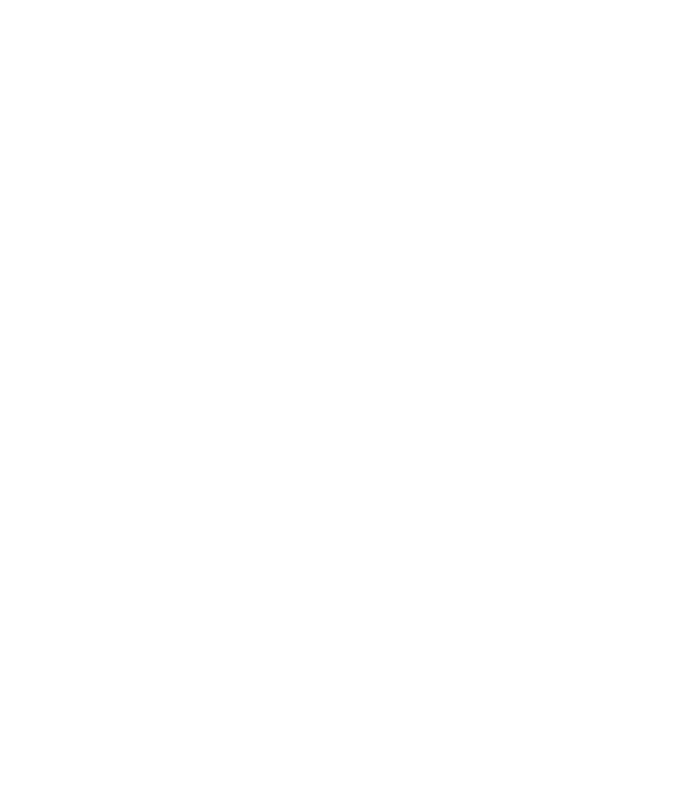
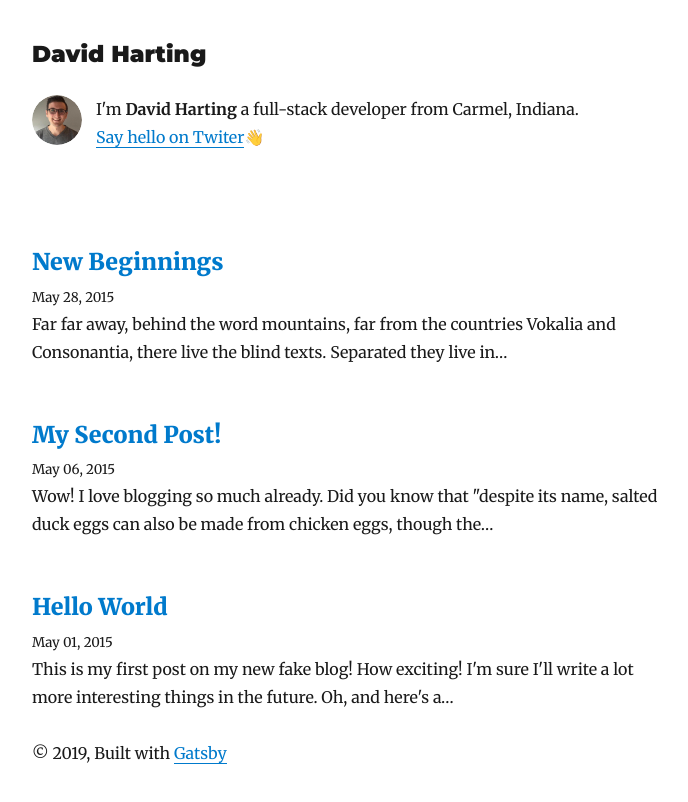
Before and after one commit to davidharting/personal-site, a Gatsby site: page /posts in a window 1280 px wide. Before the commit this address had no page. Shown: the whole page, without its empty margins (293-981 px from the left). Built offline with nearby package versions, Linux system fonts and the light colour scheme; Gatsby itself is replaced by a stand-in of ours; some packages are replaced by stand-ins of ours.

Commit message:
add main home page separate from blog roll

```diff
--- /dev/null
+++ b/src/pages/posts.js
@@ -0,0 +1,70 @@
+import React from 'react'
+import { Link, graphql } from 'gatsby'
+
+import Bio from '../components/Bio'
+import Layout from '../components/Layout'
+import SEO from '../components/seo'
+import { rhythm } from '../utils/typography'
+
+class PostsIndex extends React.Component {
+  render() {
+    const { data } = this.props
+    const siteTitle = data.site.siteMetadata.title
+    const posts = data.allMarkdownRemark.edges
+
+    return (
+      <Layout location={this.props.location} title={siteTitle}>
+        <SEO
+          title="All posts"
+          keywords={[`blog`, `gatsby`, `javascript`, `react`]}
+        />
+        <Bio />
+        {posts.map(({ node }) => {
+          const title = node.frontmatter.title || node.fields.slug
+          return (
+            <div key={node.fields.slug}>
+              <h3
+                style={{
+                  marginBottom: rhythm(1 / 4),
+                }}
+              >
+                <Link style={{ boxShadow: `none` }} to={node.fields.path}>
+                  {title}
+                </Link>
+              </h3>
+              <small>{node.frontmatter.date}</small>
+              <p dangerouslySetInnerHTML={{ __html: node.excerpt }} />
+            </div>
+          )
+        })}
+      </Layout>
+    )
+  }
+}
+
+export default PostsIndex
+
+export const pageQuery = graphql`
+  query {
+    site {
+      siteMetadata {
+        title
+      }
+    }
+    allMarkdownRemark(sort: { fields: [frontmatter___date], order: DESC }) {
+      edges {
+        node {
+          excerpt
+          fields {
+            slug
+            path
+          }
+          frontmatter {
+            date(formatString: "MMMM DD, YYYY")
+            title
+          }
+        }
+      }
+    }
+  }
+`
```
Also changed, not shown: src/pages/index.js (+3 -37 lines).
